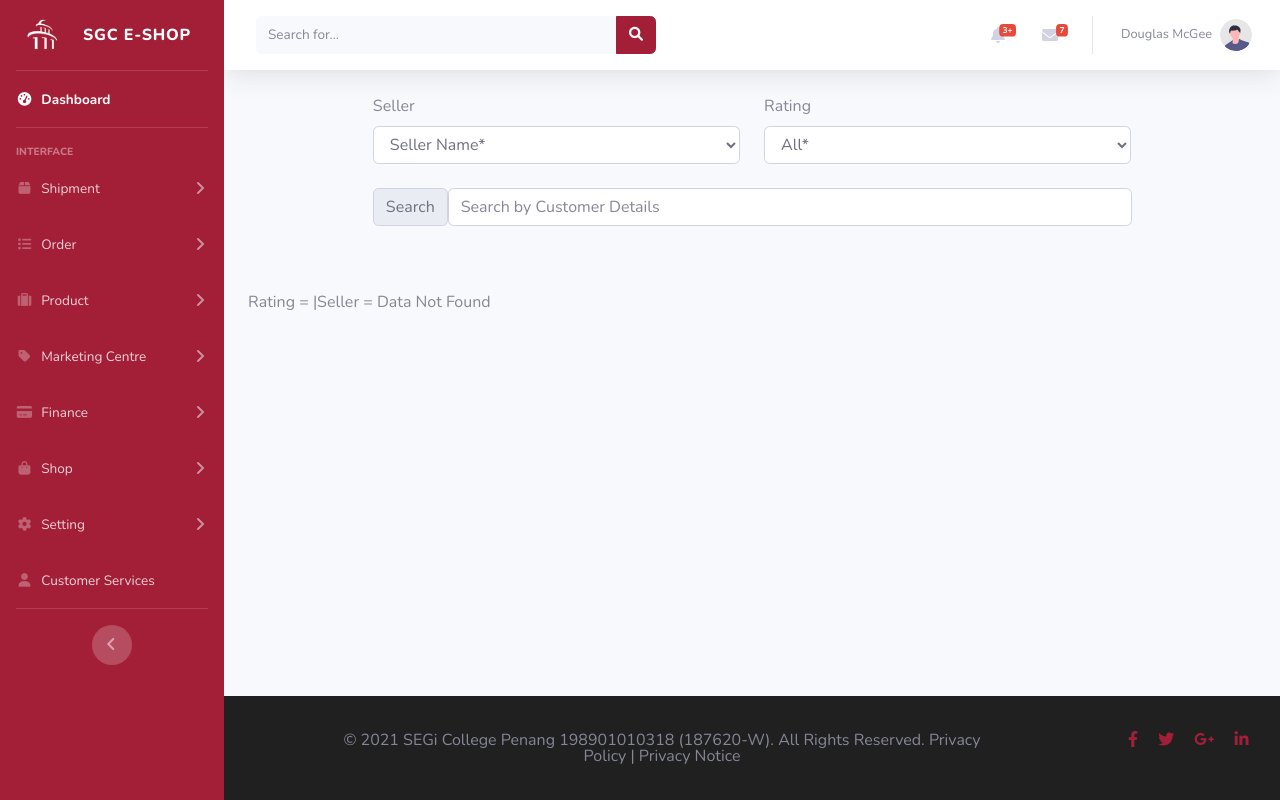
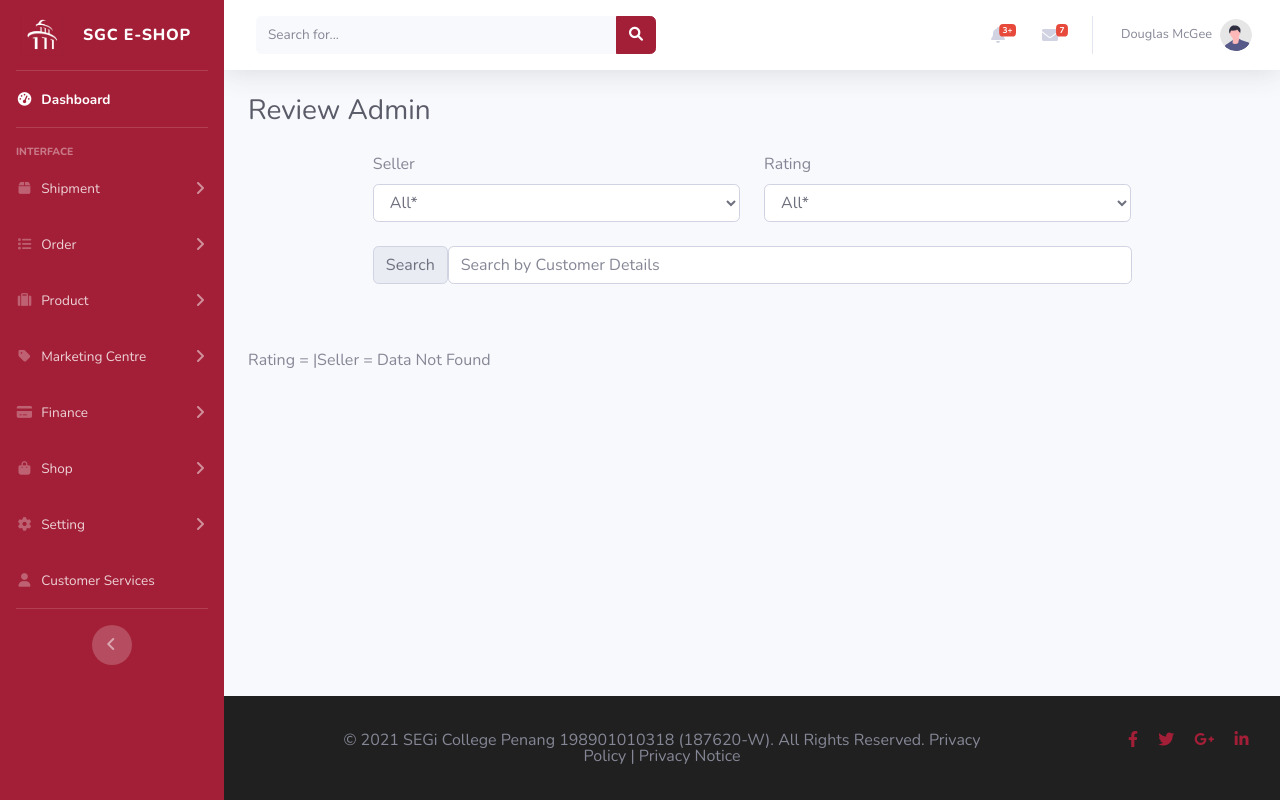
Before and after one commit to koku5566/SGC_Eshop, a PHP site: page /seller/review.php in a window 1280 px wide. Run offline with PHP 8.4, Linux system fonts and the light colour scheme; data that the repository does not hold is empty; some libraries are stand-ins or nearby versions.

Commit message:
Update review.php

```diff
--- a/seller/review.php
+++ b/seller/review.php
@@ -33,7 +33,9 @@ if($_SERVER['REQUEST_METHOD'] == 'POST' && isset ($_POST['uimage']) && !empty($_
 
 <!-- Begin Page Content -------------------------------------------------------------------------------------------------------------------->
 <div class="container-fluid" style="width:100%;">
-
+	<div class="d-sm-flex align-items-center justify-content-between mb-4">
+        <h1 class="h3 mb-0 text-gray-800">Review Admin</h1>
+    </div>
 		<body>
 
 			<div class="container">
@@ -42,7 +44,7 @@ if($_SERVER['REQUEST_METHOD'] == 'POST' && isset ($_POST['uimage']) && !empty($_
 						<!--Seller-->
 						  <label>Seller</label>
 						  <select class="form-control" id = "selectSeller">
-							  <option value = "All">Seller Name*</option>
+							  <option value = "All">All*</option>
 							  <option value = "C-SJ">SEGI College Subang Jaya</option>
 							  <option value = "C-KL">SEGI College Kuala Lumpur</option>
 							  <option value = "C-P">SEGI College Penang</option>
```
